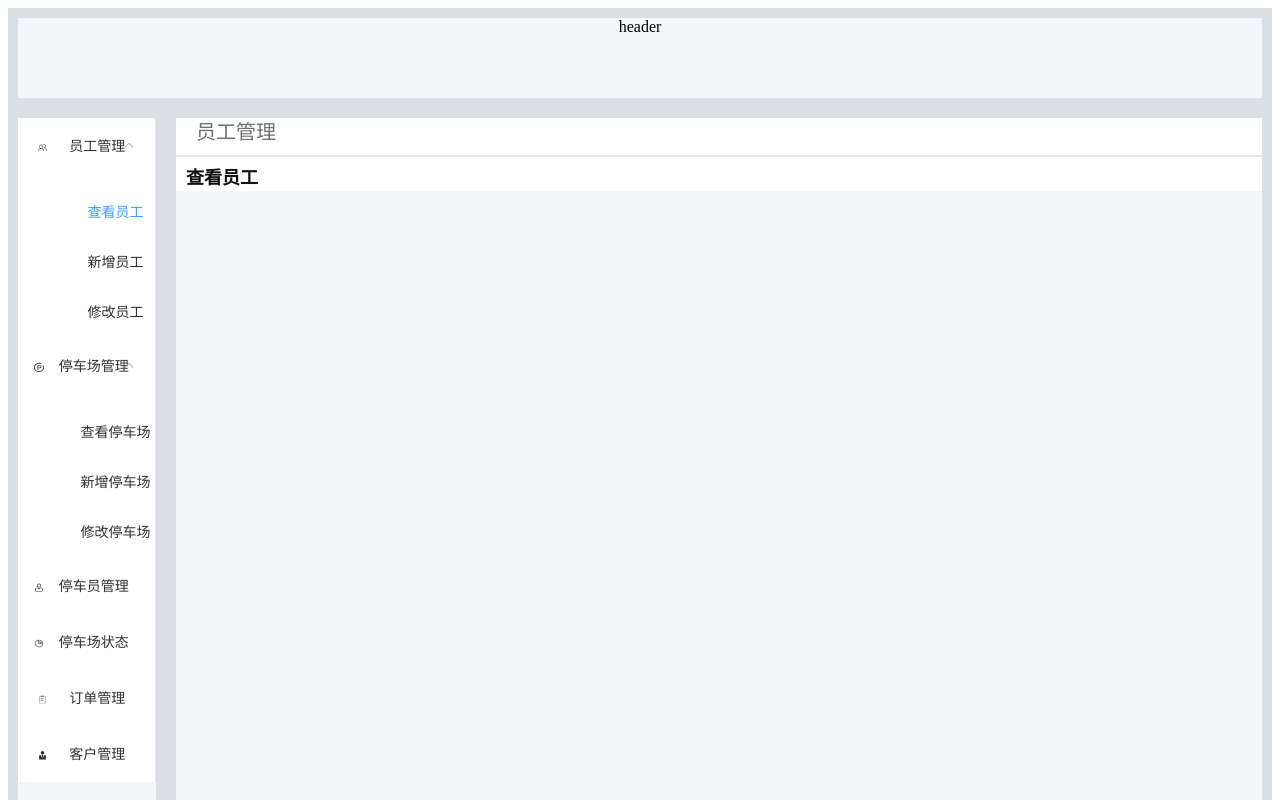
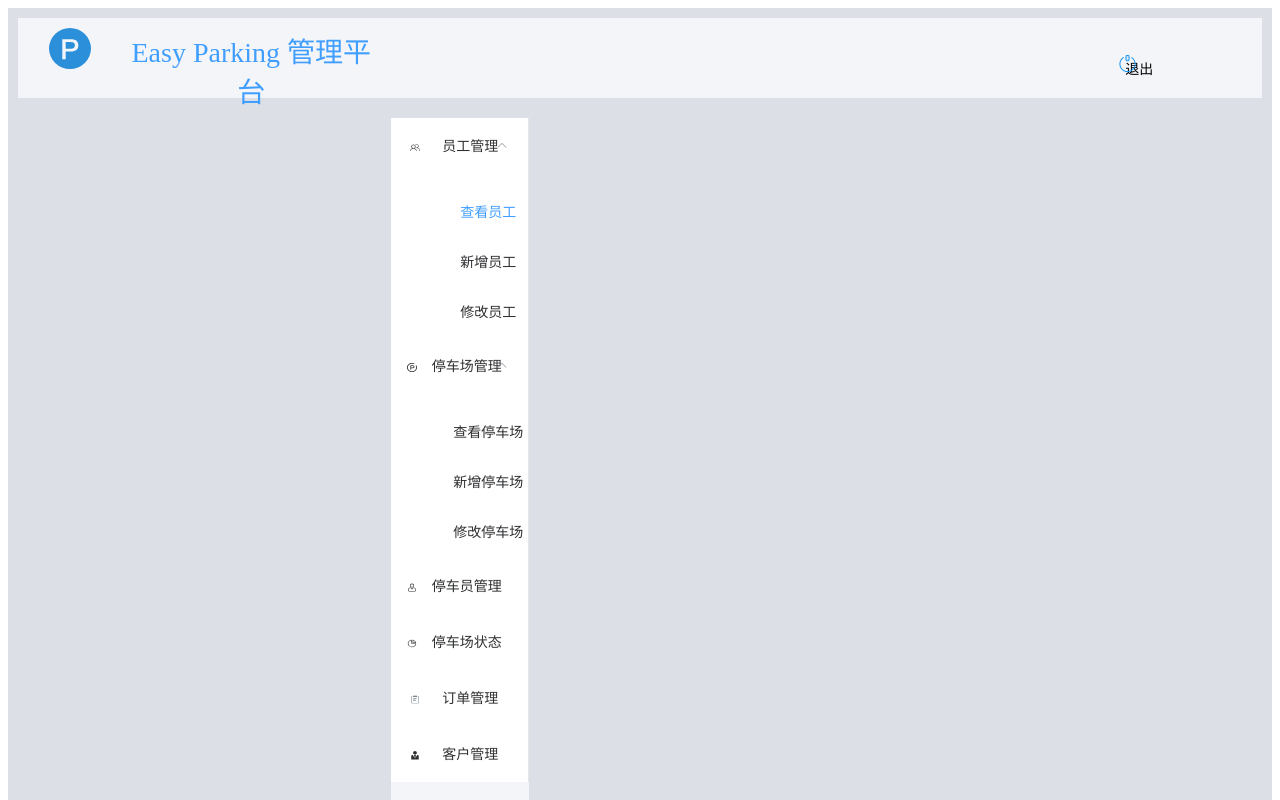
Before and after one commit to nullgroupita/manage_front_end, a Vue app: page /#/ in a window 1280 px wide. Shown: the top 800 px of the page. Built offline with nearby package versions, Linux system fonts and the light colour scheme.

Commit message:
[Akin][feat: add the header component for the home page]

```diff
--- /dev/null
+++ b/src/components/Header.vue
@@ -0,0 +1,60 @@
+<template>
+  <el-row>
+    <el-col :span="2" class="title-icon">
+      <img src="../assets/img/Parking_logo.svg" width="40%">
+    </el-col>
+    <el-col :span="5" class="title">
+      {{title}}
+    </el-col>
+    <el-col :span="14">&nbsp;</el-col>
+    <el-col :span="2" class="logout" @click.native="logout">
+      <el-col :span="12">
+        <img src="../assets/img/logout.svg" class="logout-icon" />
+      </el-col>
+      <el-col :span="12" style="margin-top: 40px; margin-left: -45px;">退出</el-col>
+    </el-col>
+  </el-row>
+</template>
+
+<script>
+export default {
+  data () {
+    return {
+      title: 'Easy Parking 管理平台'
+    }
+  },
+  methods: {
+    logout () {
+      this.$alert('请到login页面')
+    }
+  }
+}
+</script>
+
+<style scoped>
+
+  .title-icon {
+    position: relative;
+    margin-top: 10px;
+  }
+
+  .title {
+    font-weight: 400;
+    font-size: 28px;
+    color: #409EFF;
+    padding-top: 1%;
+  }
+
+  .logout {
+    cursor: pointer;
+    font-style: normal;
+    font-size: 14px;
+  }
+
+  .logout-icon {
+    position: relative;
+    margin-top: 35px;
+    width: 40%;
+    margin-right: 10px;
+  }
+</style>
--- a/src/views/Home.vue
+++ b/src/views/Home.vue
@@ -1,7 +1,9 @@
 <template>
   <el-row style="background-color: #dddfe6">
     <el-row class="header">
-      <el-row class="header-content">header</el-row>
+      <el-row class="header-content">
+        <Header></Header>
+      </el-row>
     </el-row>
     <el-row>
       <el-col :span="3" class="aside">
@@ -21,10 +23,11 @@
 
 <script>
 import Menu from '../components/Menu'
+import Header from '../components/Header'
 import ContentTitle from '../components/ContentTitle'
 export default {
   components: {
-    Menu, ContentTitle
+    Menu, Header, ContentTitle
   },
   data () {
     return {
```
Also changed, not shown: src/assets/img/Parking_logo.svg (added), src/assets/img/logout.svg (added).
